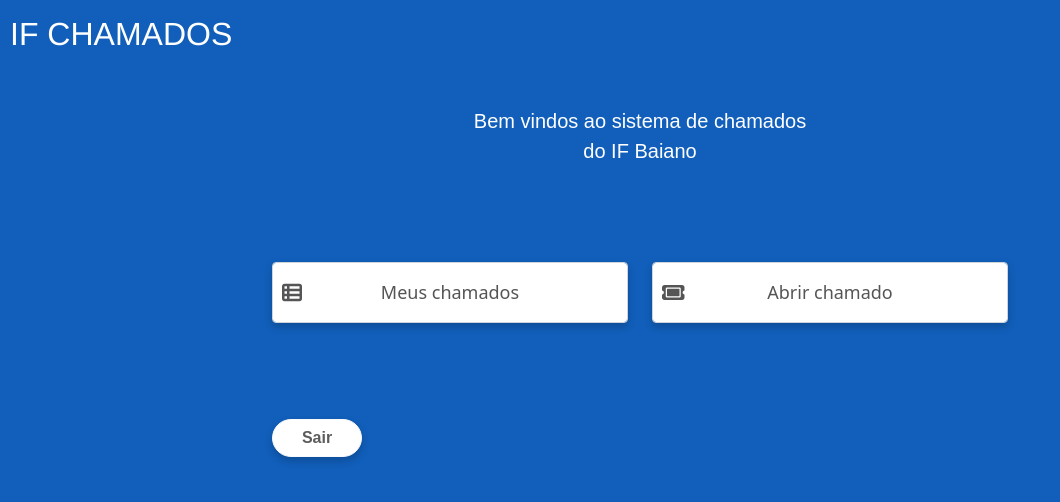
After one commit to JaumF/Projeto-IntegradorTwo, a Django app: template myapp/templates/chamados.html in a window 1280 px wide. The commit adds this page. Shown: the top 502 px of the page, without its empty margins (0-1060 px from the left). Run offline with Django 5.2, Linux system fonts and the light colour scheme; the template is opened without the code that fills it, so the values that code supplies are empty; some libraries are stand-ins or nearby versions.

Commit message:
bortao de sair funcionado

```diff
--- a/IF_Chamados/urls.py
+++ b/IF_Chamados/urls.py
@@ -5,5 +5,6 @@
 urlpatterns = [
     path('admin/', admin.site.urls),
     path('', views.entrar, name='entrar'),  # Mapeia a URL para a view de login
-    path('home/', views.home, name='home'),
+    path('chamados/', views.chamados, name='chamados'),
+    path('sair/', views.sair, name='sair'),
 ]
--- /dev/null
+++ b/myapp/templates/chamados.html
@@ -0,0 +1,68 @@
+{% load static %}
+<!DOCTYPE html>
+<html lang="pt-br">
+<head>
+    <title>IF CHAMADOS - Chamados</title>
+
+    <meta charset="UTF-8">
+    <meta name="viewport" content="width=device-width, initial-scale=1.0">
+
+    <script src="https://cdn.jsdelivr.net/npm/bootstrap@5.3.2/dist/js/bootstrap.min.js"></script>
+
+    <!-- Bootstrap -->
+    <link href="https://cdn.jsdelivr.net/npm/bootstrap@5.0.2/dist/css/bootstrap.min.css" rel="stylesheet" integrity="sha384-EVSTQN3/azprG1Anm3QDgpJLIm9Nao0Yz1ztcQTwFspd3yD65VohhpuuCOmLASjC" crossorigin="anonymous">
+
+    <!-- CSS Customizado -->
+    <link rel="stylesheet" type="text/css" href="{% static 'css/style.css' %}">
+
+    <!-- Font Awesome -->
+    <script src="https://kit.fontawesome.com/7f423aaa39.js" crossorigin="anonymous"></script>
+
+</head>
+<body>
+    <div class="container-geral"> <!-- inicio container geral -->
+        <div class="logo text-white">IF CHAMADOS</div>
+
+        <div class="text-center mt-5">
+            <div class="boas-vindas text-white text-center">Bem vindos ao sistema de chamados</div>
+            <div class="boas-vindas text-white text-center">do IF Baiano</div>
+        </div>
+
+        <div class="container mt-5">
+            <div class="row justify-content-center">
+                <div class="col-md-4">
+                    <form>
+                        <div class="form-group input-icon-lista-ticket">
+                            <i class="fa-solid fa-table-list"></i>
+                            <input class="form-control mt-5 pt-3 pb-3 sombra opcao-meus-chamados" type="submit" formaction="meus-chamados.html" name="meus-chamados" id="meus-chamados" value="Meus chamados">
+                        </div>
+                    </form>
+                </div>
+
+                <div class="col-md-4">
+                    <form>
+                        <div class="form-group input-icon-lista-ticket">
+                            <i class="fa-solid fa-ticket"></i>
+                            <input class="form-control pt-3 pb-3 mt-5 sombra opcao-abrir-chamado" type="submit" formaction="abrir-chamado.html" value="Abrir chamado">
+                        </div>
+                    </form>
+                </div>
+
+                <div class="container mt-5">
+                    <div class="row justify-content-center">
+                        <div class="col-md-8">
+                            <div class="d-flex">
+                                <form action="{% url 'sair' %}" method="post">
+                                    {% csrf_token %}
+                                    <button type="submit" class="btn btn-light mt-5 sombra botao-sair">Sair</button>
+                                </form>
+                            </div>
+                        </div>
+                    </div>
+                </div>
+
+            </div>
+        </div>
+    </div> <!-- fim container geral -->
+</body>
+</html>
```
Also changed, not shown: myapp/templates/home.html (deleted, +0 -11 lines), myapp/templates/login.html (+12 -0 lines), myapp/views.py (+10 -6 lines), db.sqlite3.
